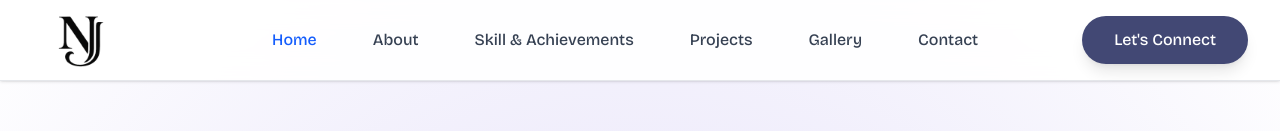
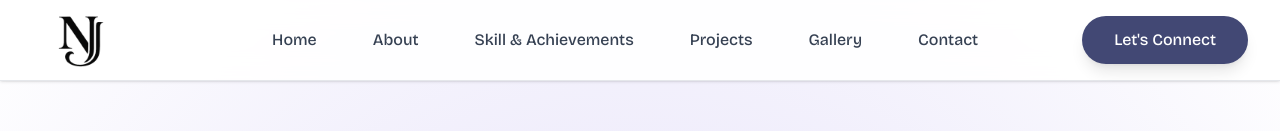
Before and after one commit to jeevijay-developers/nishtha-frontend, a Next.js app: page / in a window 1280 px wide. Shown: the top 131 px of the page. Built offline with nearby package versions, Linux system fonts and the light colour scheme.

Commit message:
Update Navbar link for Home to use hash routing for improved navigation

```diff
--- a/src/components/Navbar.jsx
+++ b/src/components/Navbar.jsx
@@ -9,7 +9,7 @@ const Navbar = () => {
   const pathname = usePathname();
 
   const navItems = [
-    { name: 'Home', href: '/', type: 'page' },
+    { name: 'Home', href: '#home', type: 'page' },
     { name: 'About', href: '#about', type: 'section' },
     { name: 'Skill & Achievements', href: '#skills', type: 'section' },
     { name: 'Projects', href: '#projects', type: 'section' },
```
